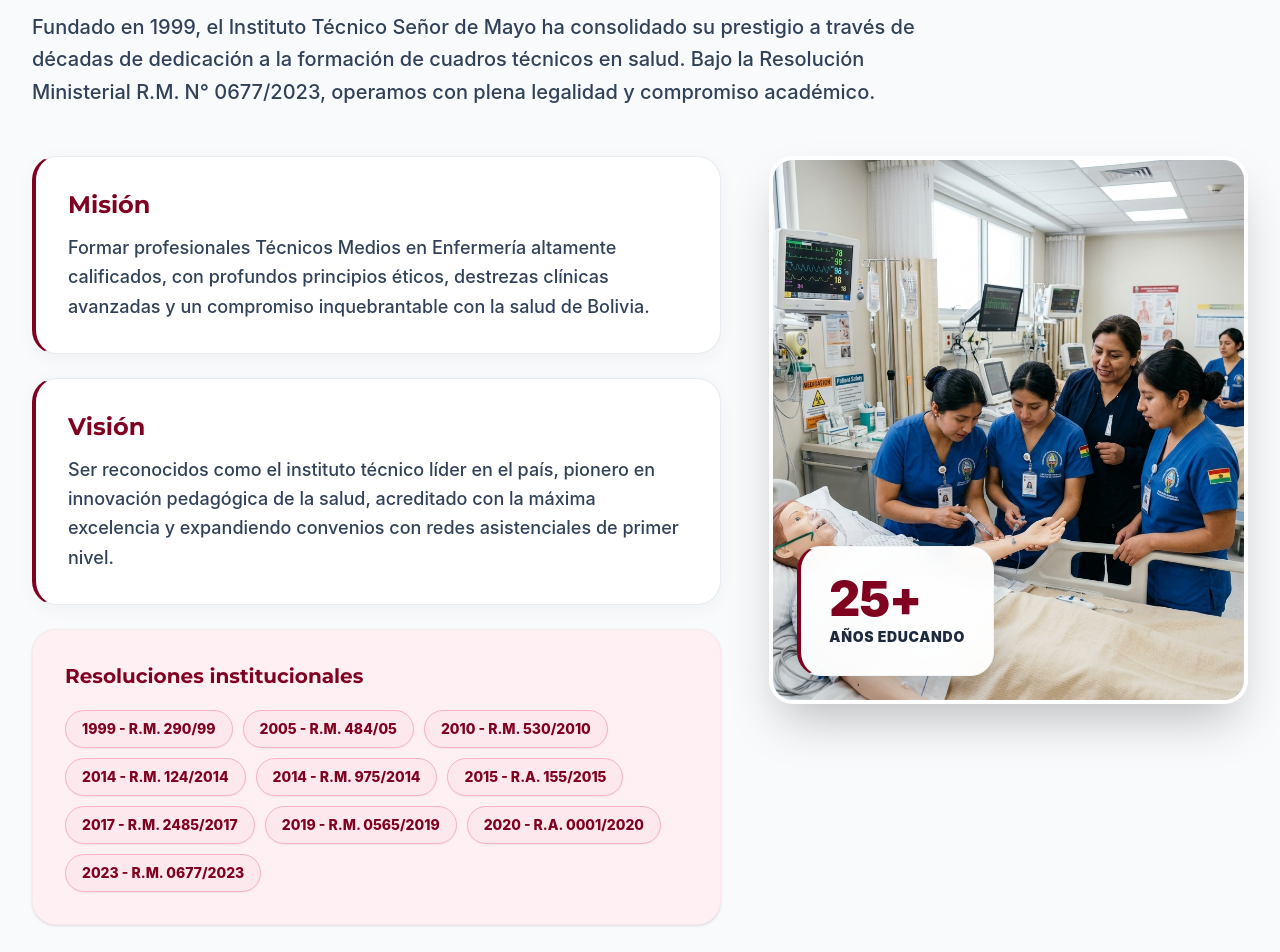
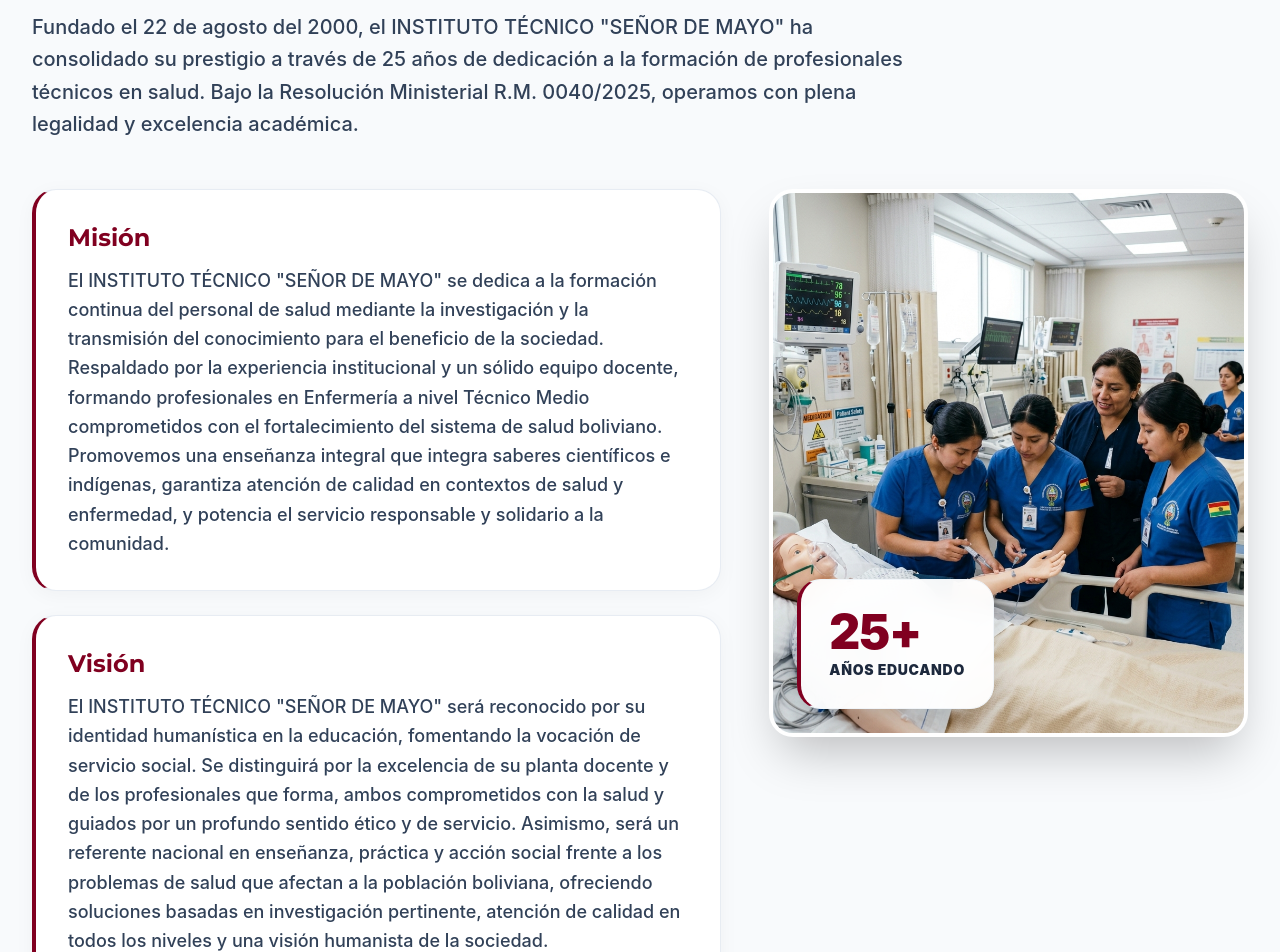
Before and after one commit to XpandeZ25/se-or-de-mayo-, a React (Vite) app: page / in a window 1280 px wide. Shown: the part 1848-2800 px from the top of the page. Built offline with nearby package versions, Linux system fonts and the light colour scheme.

Commit message:
Corregir datos de la pagina: nombre oficial, resoluciones, horarios, telefonos y asesora

```diff
--- a/index.html
+++ b/index.html
@@ -4,9 +4,9 @@
     <meta charset="UTF-8" />
     <link rel="icon" type="image/svg+xml" href="/favicon.svg" />
     <meta name="viewport" content="width=device-width, initial-scale=1.0" />
-    <title>Instituto Técnico "Señor de Mayo" | 25 Años Formando Salud en Bolivia</title>
-    <meta name="description" content="Instituto Técnico 'Señor de Mayo' - Formación Superior en Enfermería. 25 Años de Excelencia Académica, Resolución Ministerial N° 0049/2025. Calle Illampu 614, La Paz, Bolivia." />
-    <meta name="keywords" content="Instituto Técnico Señor de Mayo, Enfermeria La Paz, Tecnico Medio en Enfermeria, Resolucion Ministerial 0049/2025, Bodas de Plata, Carreras de Salud Bolivia" />
+    <title>INSTITUTO TÉCNICO "SEÑOR DE MAYO" | 25 Años Formando Salud en Bolivia</title>
+    <meta name="description" content="INSTITUTO TÉCNICO 'SEÑOR DE MAYO' - Formación Superior en Enfermería. 25 Años de Excelencia Académica, Resolución Ministerial R.M. 0040/2025. Calle Illampu 614, La Paz, Bolivia." />
+    <meta name="keywords" content="INSTITUTO TÉCNICO 'SEÑOR DE MAYO', Enfermeria La Paz, Tecnico Medio en Enfermeria, Resolucion Ministerial R.M. 0040/2025, Bodas de Plata, Carreras de Salud Bolivia" />
     <!-- Google Fonts -->
     <link rel="preconnect" href="https://fonts.googleapis.com">
     <link rel="preconnect" href="https://fonts.gstatic.com" crossorigin>
--- a/src/App.jsx
+++ b/src/App.jsx
@@ -21,10 +21,10 @@ import { INITIAL_NEWS } from './data/mockData';
 export default function App() {
   // CMS State
   const [missionText, setMissionText] = useState(
-    "Formar profesionales Técnicos Medios en Enfermería altamente calificados, con profundos principios éticos, destrezas clínicas avanzadas y un compromiso inquebrantable con la salud de Bolivia."
+    "El INSTITUTO TÉCNICO \"SEÑOR DE MAYO\" se dedica a la formación continua del personal de salud mediante la investigación y la transmisión del conocimiento para el beneficio de la sociedad. Respaldado por la experiencia institucional y un sólido equipo docente, formando profesionales en Enfermería a nivel Técnico Medio comprometidos con el fortalecimiento del sistema de salud boliviano. Promovemos una enseñanza integral que integra saberes científicos e indígenas, garantiza atención de calidad en contextos de salud y enfermedad, y potencia el servicio responsable y solidario a la comunidad."
   );
   const [visionText, setVisionText] = useState(
-    "Ser reconocidos como el instituto técnico líder en el país, pionero en innovación pedagógica de la salud, acreditado con la máxima excelencia y expandiendo convenios con redes asistenciales de primer nivel."
+    "El INSTITUTO TÉCNICO \"SEÑOR DE MAYO\" será reconocido por su identidad humanística en la educación, fomentando la vocación de servicio social. Se distinguirá por la excelencia de su planta docente y de los profesionales que forma, ambos comprometidos con la salud y guiados por un profundo sentido ético y de servicio. Asimismo, será un referente nacional en enseñanza, práctica y acción social frente a los problemas de salud que afectan a la población boliviana, ofreciendo soluciones basadas en investigación pertinente, atención de calidad en todos los niveles y una visión humanista de la sociedad."
   );
 
   const [videoUrl, setVideoUrl] = useState('videos/experiencia.mp4');
--- a/src/components/About.jsx
+++ b/src/components/About.jsx
@@ -4,16 +4,11 @@ import { getAssetUrl } from '../lib/utils';
 
 export default function About({ missionText, visionText }) {
   const resolutions = [
-    "1999 - R.M. 290/99",
-    "2005 - R.M. 484/05",
-    "2010 - R.M. 530/2010",
-    "2014 - R.M. 124/2014",
-    "2014 - R.M. 975/2014",
-    "2015 - R.A. 155/2015",
-    "2017 - R.M. 2485/2017",
-    "2019 - R.M. 0565/2019",
-    "2020 - R.A. 0001/2020",
-    "2023 - R.M. 0677/2023"
+    "2001 - R.M. 051/2001",
+    "2007 - R.M. 100/2007",
+    "2012 - R.M. 748/2012",
+    "2018 - R.M. 1258/2018",
+    "2025 - R.M. 0040/2025"
   ];
 
   return (
@@ -28,7 +23,7 @@ export default function About({ missionText, visionText }) {
             ¿Quiénes somos?
           </h2>
           <p className="text-slate-700 text-lg sm:text-xl font-medium leading-relaxed pt-2">
-            Fundado en 1999, el Instituto Técnico Señor de Mayo ha consolidado su prestigio a través de décadas de dedicación a la formación de cuadros técnicos en salud. Bajo la Resolución Ministerial R.M. N° 0677/2023, operamos con plena legalidad y compromiso académico.
+            Fundado el 22 de agosto del 2000, el INSTITUTO TÉCNICO "SEÑOR DE MAYO" ha consolidado su prestigio a través de 25 años de dedicación a la formación de profesionales técnicos en salud. Bajo la Resolución Ministerial R.M. 0040/2025, operamos con plena legalidad y excelencia académica.
           </p>
         </div>
 
--- a/src/components/Curriculum.jsx
+++ b/src/components/Curriculum.jsx
@@ -3,10 +3,10 @@ import { Check, Clock, BookOpen } from 'lucide-react';
 
 export default function Curriculum({ onOpenPreRegister }) {
   const tableData = [
-    { label: "Carrera", value: "Técnico en Enfermería" },
+    { label: "Carrera", value: "Enfermería" },
     { label: "Nivel", value: "Técnico Medio" },
-    { label: "Duración", value: "2 años (anual)" },
-    { label: "Modalidad", value: "70% presencial y 30% teórico" },
+    { label: "Duración", value: "2 años / 24 meses" },
+    { label: "Modalidad", value: "Presencial" },
     { label: "Carga Horaria", value: "2.400 horas académicas" }
   ];
 
--- a/src/components/Footer.jsx
+++ b/src/components/Footer.jsx
@@ -20,7 +20,7 @@ export default function Footer({ onOpenAdmin }) {
             </div>
 
             <p className="text-xs text-gray-400 leading-relaxed max-w-sm">
-              Formando profesionales de excelencia en salud con alta vocación de servicio desde 1999.
+              Formando profesionales de excelencia en salud con alta vocación de servicio desde el 22 de agosto del 2000.
             </p>
           </div>
 
--- a/src/components/Hospitals.jsx
+++ b/src/components/Hospitals.jsx
@@ -29,7 +29,7 @@ export default function Hospitals() {
     },
     {
       id: 4,
-      name: "Hospital del Tórax",
+      name: "Instituto Nacional de Tórax",
       type: "Especializado",
       description: "Prácticas avanzadas en unidades de medicina respiratoria y cuidados quirúrgicos.",
       image: getAssetUrl("images/hospital_del_torax.jpg")
--- a/src/data/mockData.js
+++ b/src/data/mockData.js
@@ -1,53 +1,67 @@
 export const INSTITUTE_INFO = {
-  name: "Instituto Técnico Señor de Mayo",
+  name: "INSTITUTO TÉCNICO \"SEÑOR DE MAYO\"",
   anniversary: "25 Años",
-  jubileeYear: "1999 - 2026",
-  accreditation: "Resolución Ministerial R.M. N° 0677/2023",
-  address: "Calle Illampu N° 614 (Entre Graneros y Sta. Cruz)",
+  jubileeYear: "2000 - 2025",
+  accreditation: "Resolución Ministerial R.M. 0040/2025",
+  address: "Calle Illampu N° 614 (Esquina Plaza Eguino, Zona El Rosario)",
   city: "La Paz, Bolivia",
-  phones: ["+591 2 2456789", "+591 76543210"],
-  whatsapp: "59176543210",
+  phones: ["2450031", "72565773"],
+  whatsapp: "59172565773",
   email: "contacto@senordemayo.edu.bo",
-  hours: "Lunes a Viernes: 08:00 - 18:30 | Sábados: 09:00 - 13:00",
+  hours: "Lunes a Viernes: 08:30 a 12:30 | 14:30 a 22:00 (Sábado cerrado)",
   careerName: "Técnico Medio en Enfermería",
   duration: "2 Años (4 Semestres) / 2,400 Horas Académicas",
   degree: "Título Profesional a Nivel Técnico Medio"
 };
 
 export const STATS = [
-  { value: "+25", label: "Años de Trayectoria", subtext: "Formando líderes en salud desde 1999" },
+  { value: "+25", label: "Años de Trayectoria", subtext: "Formando líderes en salud desde el 2000" },
   { value: "10+", label: "Convenios de Salud", subtext: "Prácticas en hospitales de 1er, 2do y 3er nivel" },
-  { value: "100%", label: "Acreditación Ministerial", subtext: "Resolución Ministerial R.M. N° 0677/2023" }
+  { value: "100%", label: "Acreditación Ministerial", subtext: "Resolución Ministerial R.M. 0040/2025" }
 ];
 
 export const RESOLUTIONS = [
   {
-    year: "1999",
-    title: "Fundación Institucional",
-    resolutionCode: "Fundación 1999",
-    description: "Inauguración oficial de actividades académicas e incubación del proyecto educativo en salud.",
-    detail: "Fundado con el firme propósito de democratizar la educación técnica en enfermería, formando profesionales con alta vocación de servicio."
+    year: "2000",
+    title: "Fundación del Instituto",
+    resolutionCode: "Fundado el 22 de agosto del 2000",
+    description: "Inició sus actividades con la formación de Auxiliares de Enfermería.",
+    detail: "Establecido en La Paz con el propósito de formar profesionales técnicos en enfermería con calidad y responsabilidad social."
   },
   {
-    year: "2005",
-    title: "Acreditación y Homologación Ministerial",
-    resolutionCode: "R.M. N° 484/05",
-    description: "Homologación oficial de planes y programas de estudio a nivel Técnico Medio por el Ministerio de Educación.",
-    detail: "Se consolida la estructura curricular adaptada a las nuevas normas del Sistema Nacional de Salud del Estado Plurinacional de Bolivia."
+    year: "2001",
+    title: "Autorización de Funcionamiento",
+    resolutionCode: "R.M. 051/2001",
+    description: "El Ministerio de Educación autoriza oficialmente su funcionamiento.",
+    detail: "Otorgada el 7 de febrero de 2001 por el Ministerio de Educación, Cultura y Deportes de Bolivia."
   },
   {
-    year: "2015",
-    title: "Expansión de Convenios Hospitalarios",
-    resolutionCode: "Convenios SEDES",
-    description: "Firma de alianzas estratégicas con la red de hospitales gubernamentales y centros asistenciales de 3er nivel.",
-    detail: "Equipamiento de laboratorios de simulación clínica y firma de internado rotatorio asistido en red asistencial de salud."
+    year: "2007",
+    title: "Renovación de Autorización",
+    resolutionCode: "R.M. 100/2007",
+    description: "Renovación oficial de la autorización y consolidación institucional.",
+    detail: "Otorgada el 8 de febrero de 2007, registrando 834 egresados titulados hasta esa fecha."
   },
   {
-    year: "2023",
-    title: "Resolución Ministerial R.M. N° 0677/2023",
-    resolutionCode: "R.M. N° 0677/2023",
-    description: "Reacreditación quinquenal con máxima calificación académica y aprobación de la nueva malla curricular de 2400 horas.",
-    detail: "Aprobación de la resolución ministerial oficial del Ministerio de Educación que certifica el Título Profesional en Provisión Nacional."
+    year: "2012",
+    title: "Carrera de Enfermería (Técnico Medio)",
+    resolutionCode: "R.M. 748/2012",
+    description: "Autorización oficial para impartir la carrera a nivel Técnico Medio.",
+    detail: "Emitida el 24 de octubre de 2012 por el Ministerio de Educación."
+  },
+  {
+    year: "2018",
+    title: "Ratificación de Funcionamiento",
+    resolutionCode: "R.M. 1258/2018",
+    description: "Ratificación oficial de funcionamiento del programa curricular.",
+    detail: "Emitida el 20 de diciembre de 2018."
+  },
+  {
+    year: "2025",
+    title: "Ratificación y Bodas de Plata",
+    resolutionCode: "R.M. 0040/2025",
+    description: "Última ratificación emitida el 28 de enero de 2025, certificando la excelencia académica.",
+    detail: "Llegamos a 25 años de trayectoria con 34 promociones y 873 egresados y titulados en la carrera de Enfermería."
   }
 ];
 
@@ -99,7 +113,7 @@ export const AUTHORITIES = [
   },
   {
     role: "Dirección General",
-    name: "Lic. Olga Rosemary Yujra Magne",
+    name: "Lic. Olga Rosmery Yujra Magne",
     description: "Encargada de la visión curricular, rigurosidad académica y acreditación ministerial ante el Estado.",
     avatar: "https://images.unsplash.com/photo-1580489944761-15a19d654956?auto=format&fit=crop&q=80&w=400"
   },
@@ -122,7 +136,7 @@ export const INITIAL_NEWS = [
   },
   {
     id: 2,
-    title: "Renovación R.M. N° 0677/2023 Acreditación Ministerial",
+    title: "Renovación R.M. 0040/2025 Acreditación Ministerial",
     category: "Institucional",
     date: "02 Mayo 2026",
     summary: "Conmemoramos un cuarto de siglo formando a los mejores profesionales en salud de Bolivia.",
```
Also changed, not shown: src/components/ChatbotBanner.jsx (+6 -6 lines), src/components/ChatbotWidget.jsx (+4 -4 lines).
